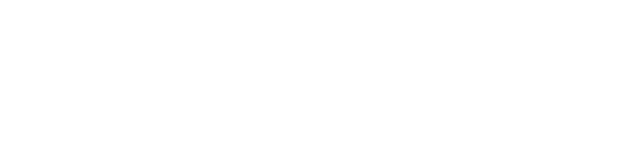
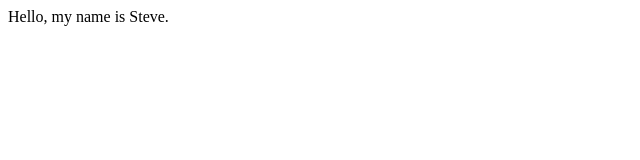
Before and after one commit to cheevui/portfolio-project, a website: page index.html in a window 1280 px wide. Shown: the whole page, without its empty margins (0-640 px from the left). Drawn offline with Linux system fonts and the light colour scheme.

Commit message:
Add intro text

```diff
--- a/index.html
+++ b/index.html
@@ -8,6 +8,7 @@
   </head>
 
   <body>
+    Hello, my name is Steve.
     <script src="script.js"></script>
   </body>
 </html>
```
